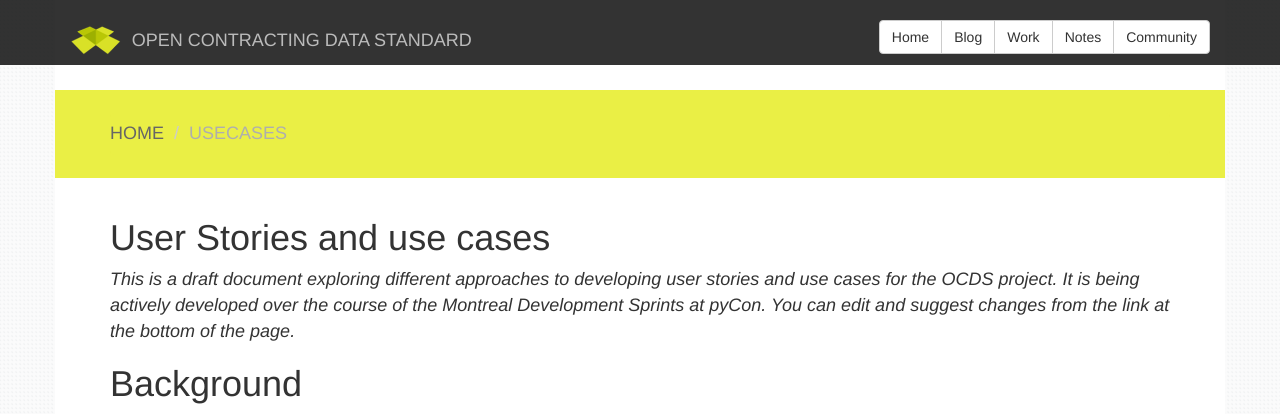
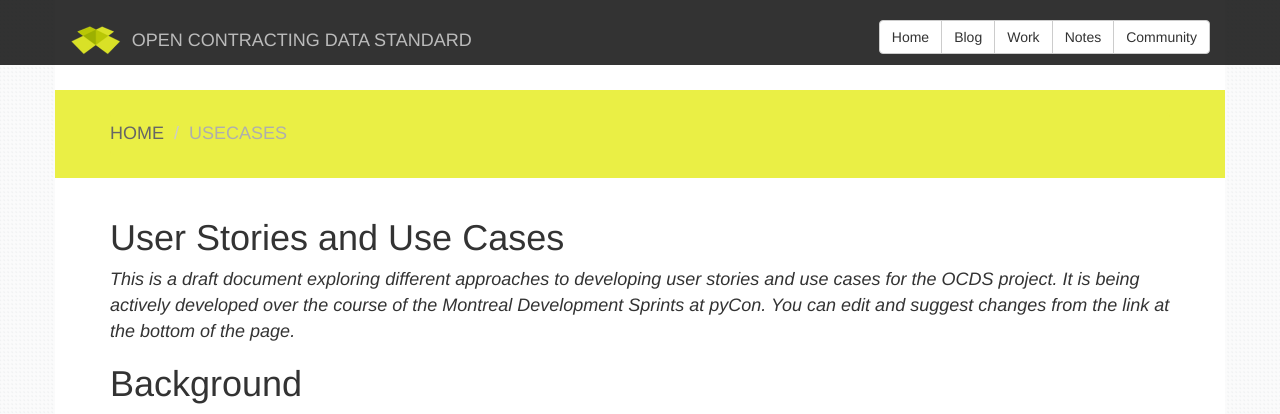
Before and after one commit to open-contracting/open-contracting.github.io, a Jekyll site: the page built from pages/usecases/index.md, in a window 1280 px wide and 900 px high. Shown: the top 414 px of the window. Built offline with Jekyll 4.4.1, drawn with Linux system fonts in a browser that asks for light colours; nearby versions of some CDN libraries; Markdown is read by kramdown in place of the engine named in the settings.

```diff
--- a/pages/usecases/index.md
+++ b/pages/usecases/index.md
@@ -1,6 +1,6 @@
 ---
 layout: single
-title: User Stories and use cases
+title: User Stories and Use Cases
 redirect_from: /pages/notes/workshops/2014-04-Montreal/use-cases.html
 ---
 
```
